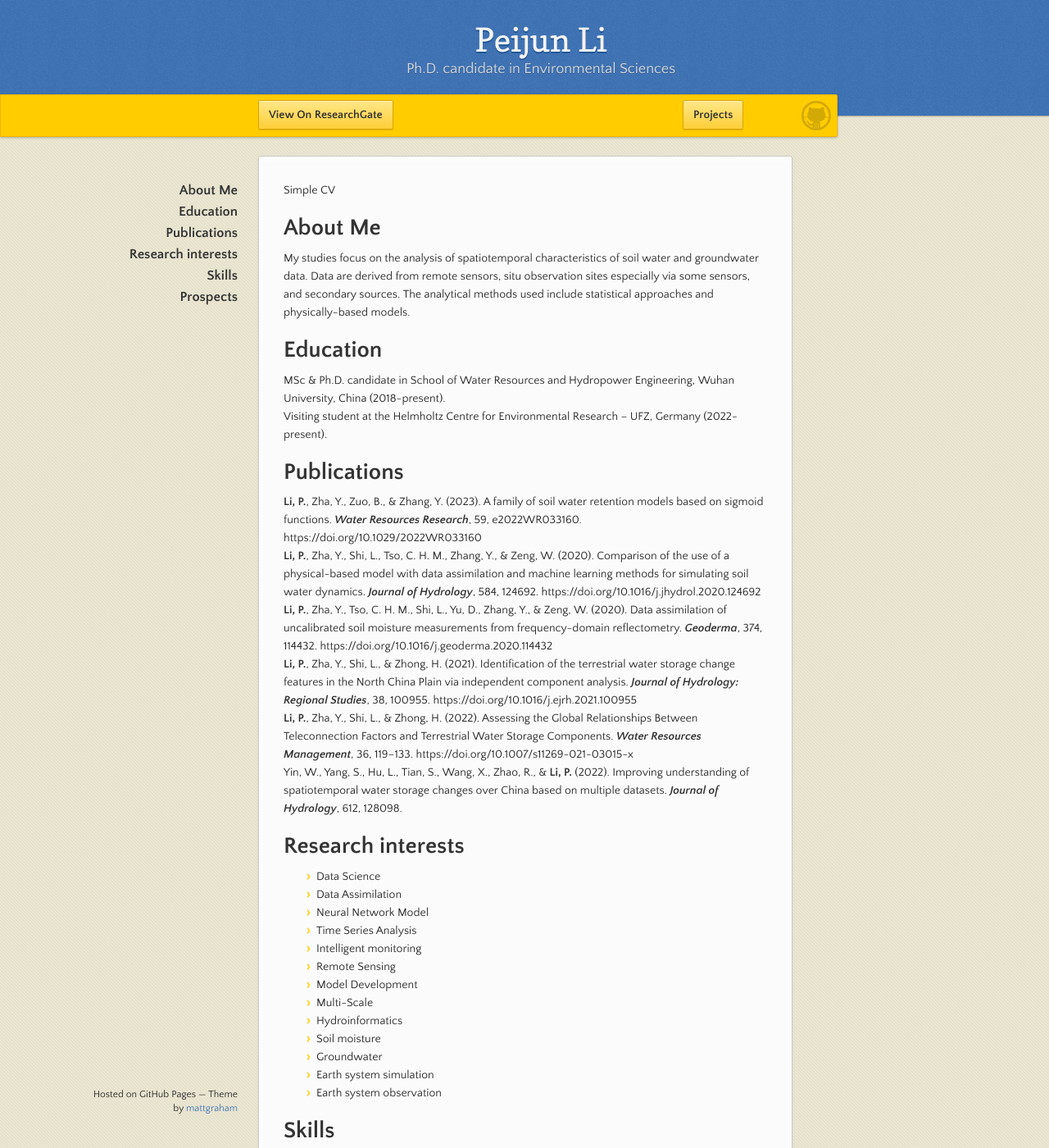
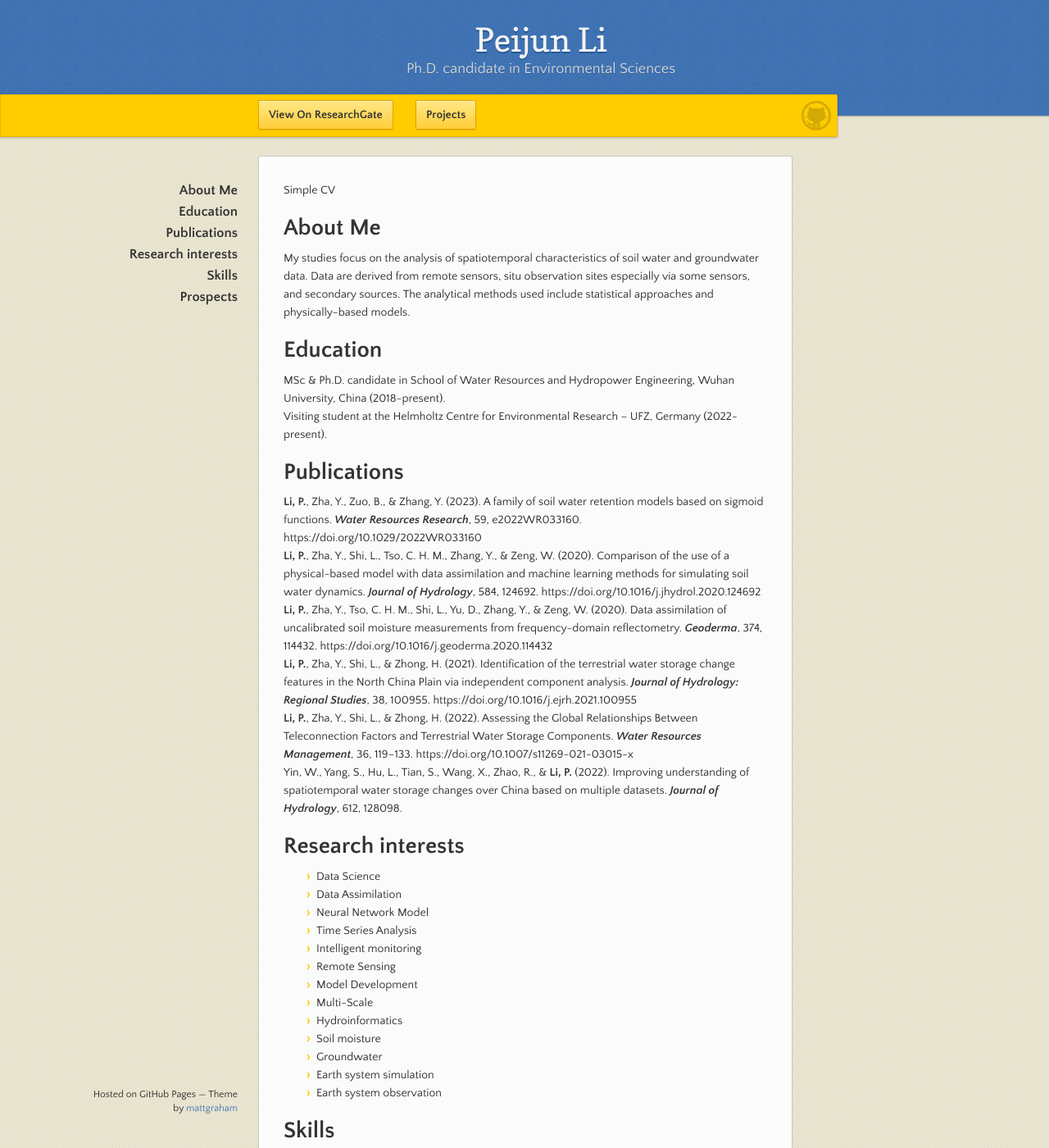
Before and after one commit to PercyLeeMaxWell/PercyLeeMaxWell.github.io, a Jekyll site: the page built from index.md, in a window 1280 px wide and 1400 px high. Shown: the whole window at 82% size. Built offline with Jekyll 4.4.1, drawn with Linux system fonts in a browser that asks for light colours.

Commit message:
产生第二个fork.调整了scss文件

```diff
--- a/_sass/jekyll-theme-leap-day.scss
+++ b/_sass/jekyll-theme-leap-day.scss
@@ -246,7 +246,8 @@ header {
 
   .fork2 {
     position:fixed;
-    margin-left:65%;
+    left:65%;
+    margin-left:-325px;
     padding: 10px 12px;
     margin-top: 6px;
     line-height:14px;
```
